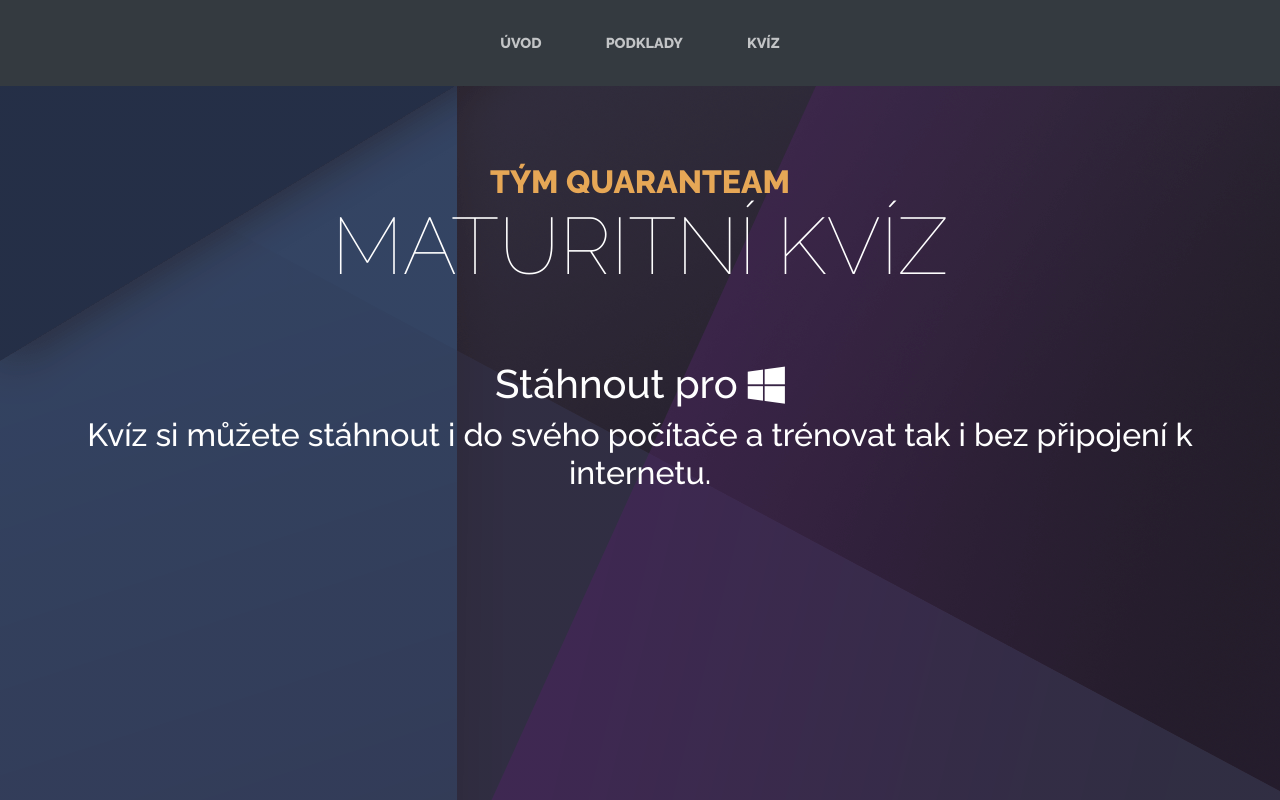
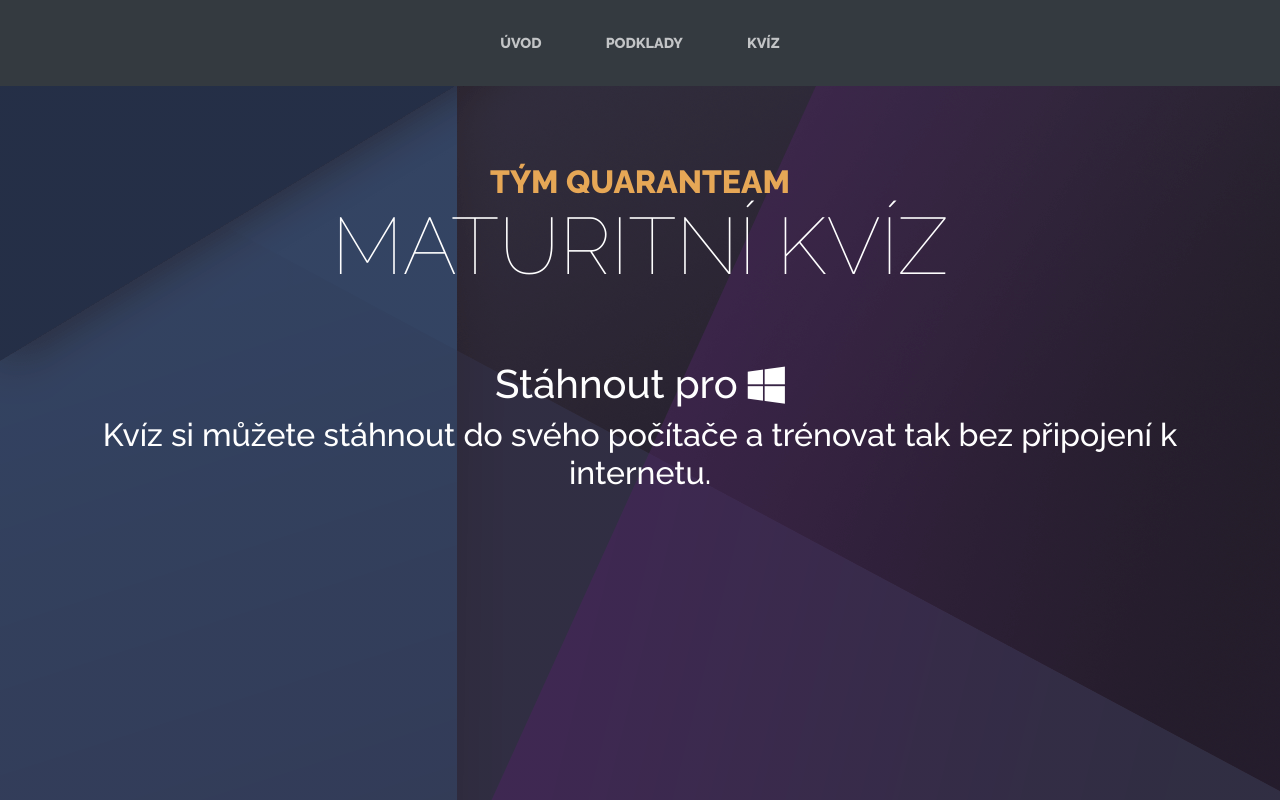
Before and after one commit to quaranteam11/quaranteam11.github.io, a plain HTML site: page kviz.html in a window 1280 px wide. Drawn offline with Linux system fonts and the light colour scheme.

Commit message:
Initial commit

```diff
--- a/kviz.html
+++ b/kviz.html
@@ -37,7 +37,7 @@
                     <a href="KEKWíz.zip" download><h1 style="color: rgb(255,255,255);text-align: center;">Stáhnout pro&nbsp;<i class="fa fa-windows"></i></h1></a>
                 </div>
                 <div class="col">
-                    <h1 style="color: rgb(255,255,255);text-align: center;font-size: 32px;">Kvíz si můžete stáhnout i do svého počítače a trénovat tak i bez připojení k internetu.</h1>
+                    <h1 style="color: rgb(255,255,255);text-align: center;font-size: 32px;">Kvíz si můžete stáhnout do svého počítače a trénovat tak bez připojení k internetu.</h1>
                 </div>
             </div>
         </div>
```
